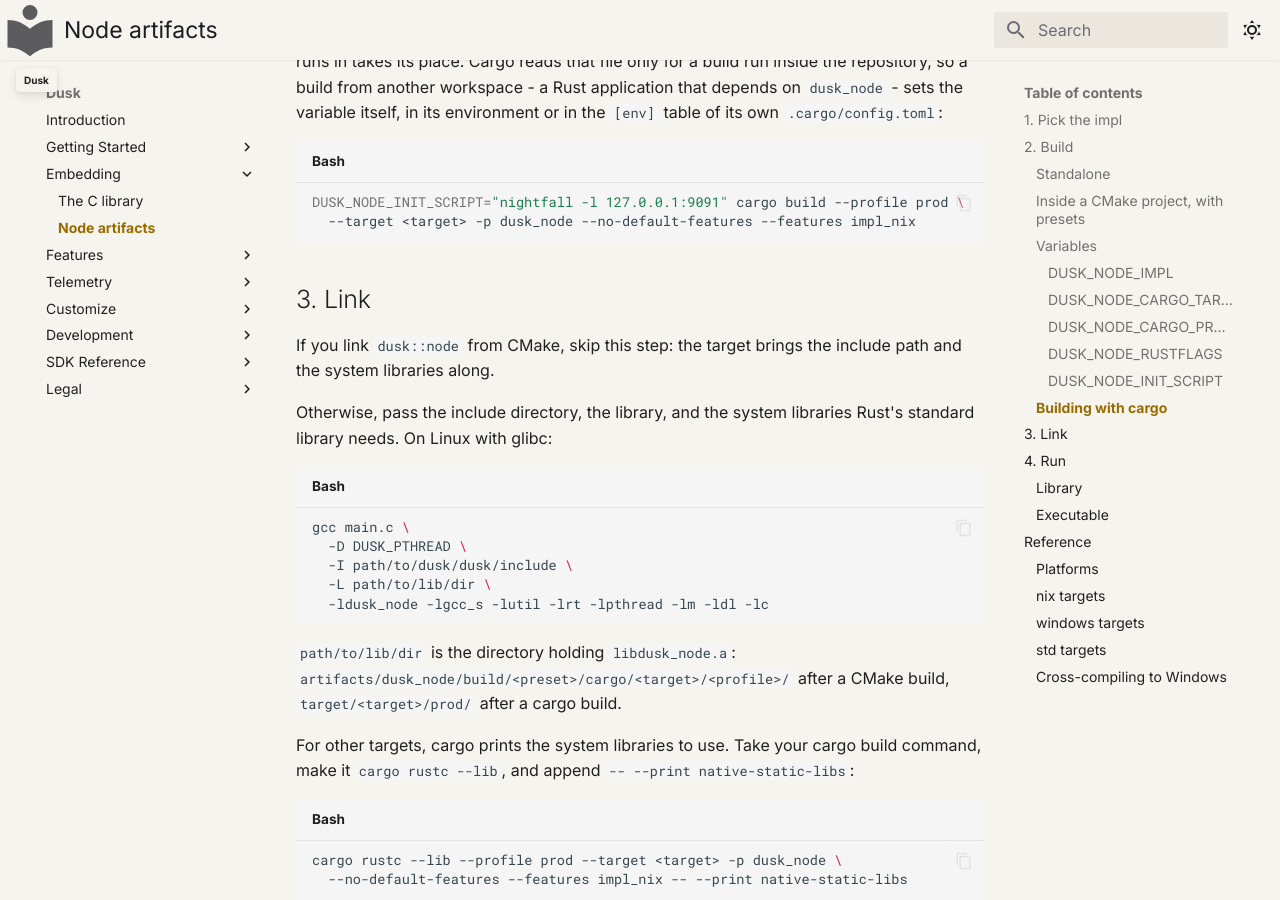
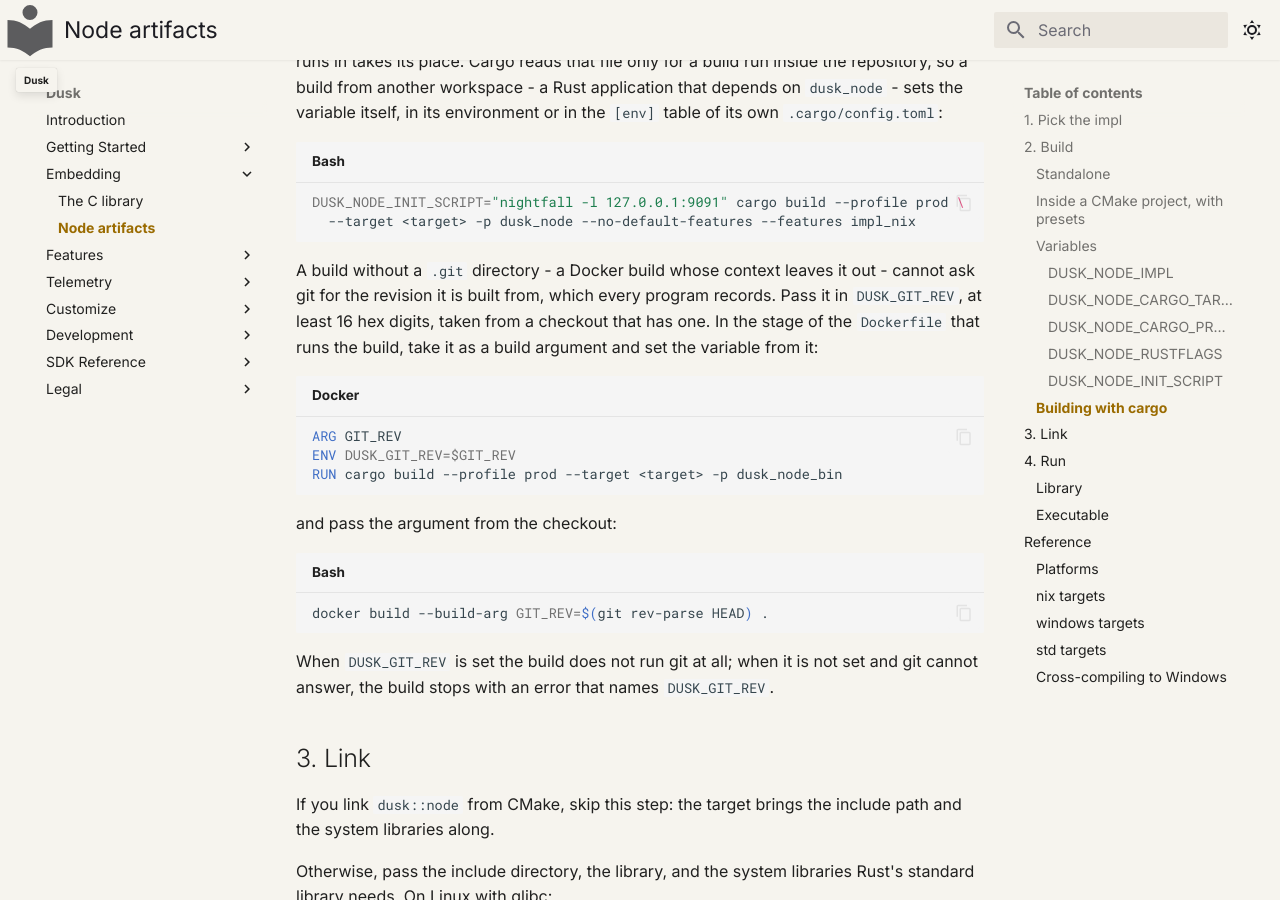
Before and after one commit to tomerze/dusk, an MkDocs documentation site: the page built from docs/docs/embedding/node-artifacts.md, in a window 1280 px wide and 900 px high, scrolled down 4613 px. Built offline with MkDocs 1.6.1 and Material for MkDocs 9.7.7, drawn with Linux system fonts in a browser that asks for light colours; comment, search, counter and statistics services are not loaded.

Commit message:
Update docs for DUSK_GIT_REV
Building with cargo says how a build without a .git directory - a
Docker build whose context leaves it out - passes the revision it is
built from in DUSK_GIT_REV: the Dockerfile takes it as a build argument
and sets the variable from it, and docker build passes it from the
checkout's git rev-parse HEAD. It also says what the build does when the
variable is unset and git cannot answer. It applies to every node build,
so it sits beside DUSK_NODE_INIT_SCRIPT on the node artifacts page.

````diff
--- a/docs/docs/embedding/node-artifacts.md
+++ b/docs/docs/embedding/node-artifacts.md
@@ -197,6 +197,27 @@ environment or in the `[env]` table of its own `.cargo/config.toml`:
 DUSK_NODE_INIT_SCRIPT="nightfall -l 127.0.0.1:9091" cargo build --profile prod \
   --target <target> -p dusk_node --no-default-features --features impl_nix
 ```
+
+A build without a `.git` directory - a Docker build whose context leaves it
+out - cannot ask git for the revision it is built from, which every program
+records. Pass it in `DUSK_GIT_REV`, at least 16 hex digits, taken from a
+checkout that has one. In the stage of the `Dockerfile` that runs the build,
+take it as a build argument and set the variable from it:
+
+```dockerfile
+ARG GIT_REV
+ENV DUSK_GIT_REV=$GIT_REV
+RUN cargo build --profile prod --target <target> -p dusk_node_bin
+```
+
+and pass the argument from the checkout:
+
+```sh
+docker build --build-arg GIT_REV=$(git rev-parse HEAD) .
+```
+
+When `DUSK_GIT_REV` is set the build does not run git at all; when it is not set
+and git cannot answer, the build stops with an error that names `DUSK_GIT_REV`.
 
 ## 3. Link
 
````
